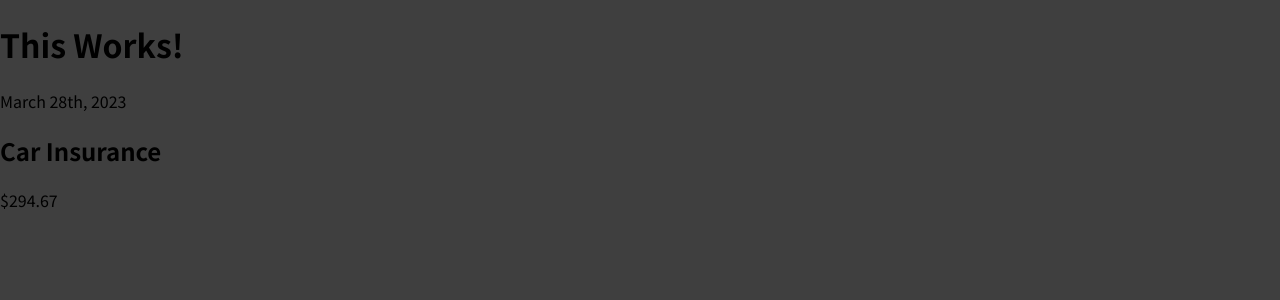
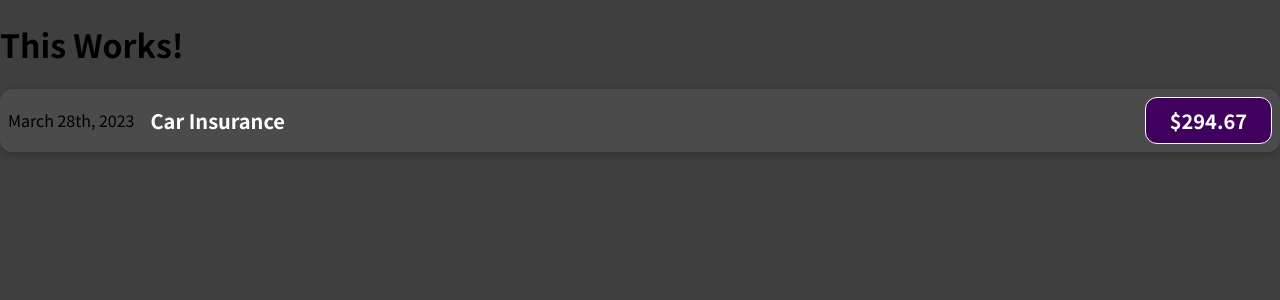
Before and after one commit to jorgecontrerasostos/react_course, a React (Create React App) app in the folder expense-tracker/: page / in a window 1280 px wide. Shown: the top 300 px of the page. Built offline with nearby package versions, Linux system fonts and the light colour scheme.

Commit message:
add css file to ExpenseItem

```diff
--- /dev/null
+++ b/expense-tracker/src/components/ExpenseItem.css
@@ -0,0 +1,56 @@
+.expense-item {
+  display: flex;
+  justify-content: space-between;
+  align-items: center;
+  box-shadow: 0 2px 8px rgba(0, 0, 0, 0.25);
+  padding: 0.5rem;
+  margin: 1rem 0;
+  border-radius: 12px;
+  background-color: #4b4b4b;
+}
+
+.expense-item__description {
+  display: flex;
+  flex-direction: column;
+  gap: 1rem;
+  align-items: flex-end;
+  flex-flow: column-reverse;
+  justify-content: flex-start;
+  flex: 1;
+}
+
+.expense-item h2 {
+  color: #3a3a3a;
+  font-size: 1rem;
+  flex: 1;
+  margin: 0 1rem;
+  color: white;
+}
+
+.expense-item__price {
+  font-size: 1rem;
+  font-weight: bold;
+  color: white;
+  background-color: #40005d;
+  border: 1px solid white;
+  padding: 0.5rem;
+  border-radius: 12px;
+}
+
+@media (min-width: 580px) {
+  .expense-item__description {
+    flex-direction: row;
+    align-items: center;
+    justify-content: flex-start;
+    flex: 1;
+  }
+
+  .expense-item__description h2 {
+    font-size: 1.25rem;
+  }
+
+  .expense-item__price {
+    font-size: 1.25rem;
+    padding: 0.5rem 1.5rem;
+  }
+}
--- a/expense-tracker/src/components/ExpenseItem.js
+++ b/expense-tracker/src/components/ExpenseItem.js
@@ -1,14 +1,15 @@
 import React from "react";
+import "./ExpenseItem.css";
 
 const ExpenseItem = () => {
   return (
-    <>
+    <div className="expense-item">
       <div>March 28th, 2023</div>
-      <div>
+      <div className="expense-item__description">
         <h2>Car Insurance</h2>
-        <div>$294.67</div>
+        <div className="expense-item__price">$294.67</div>
       </div>
-    </>
+    </div>
   );
 };
 
```
